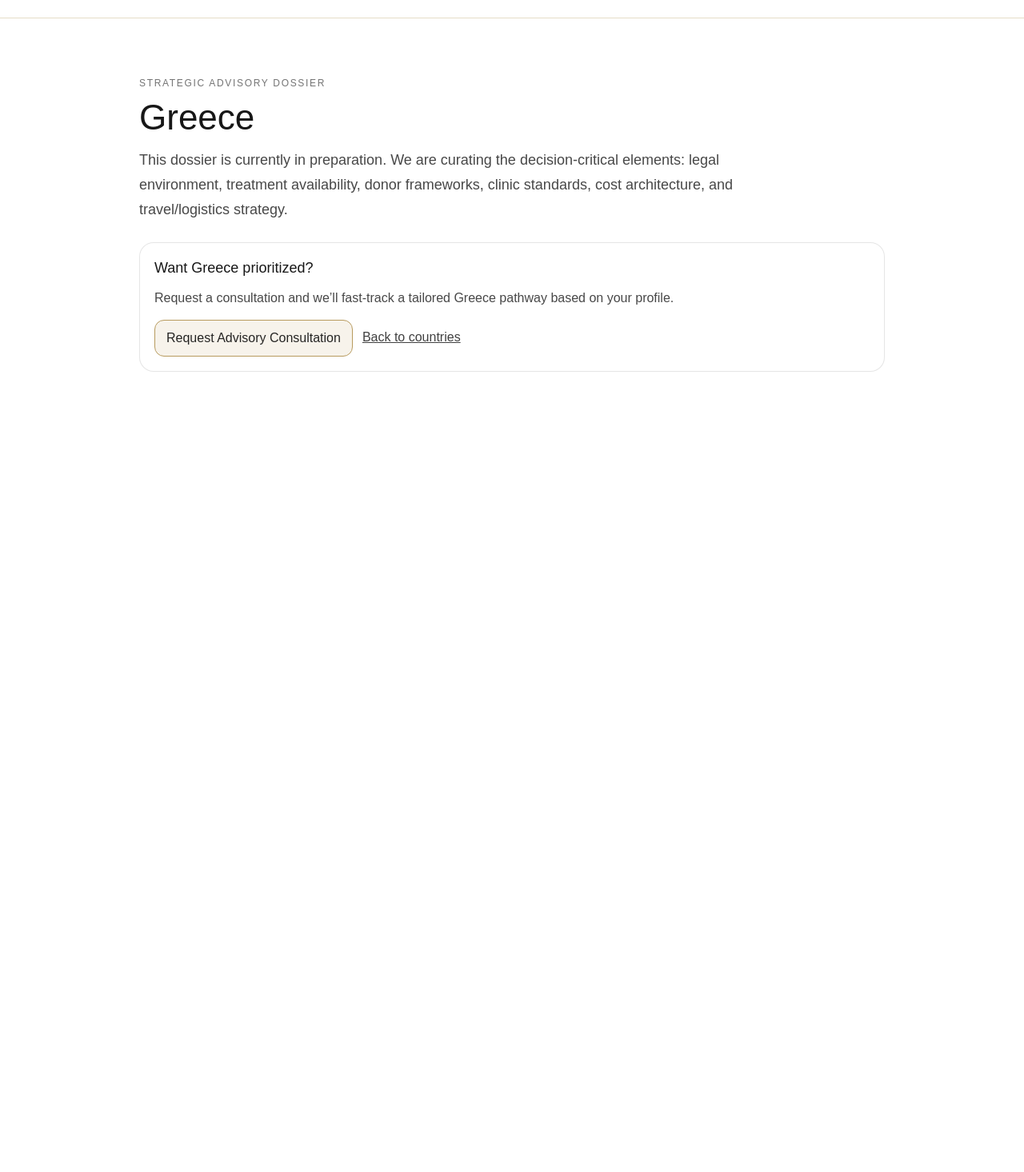
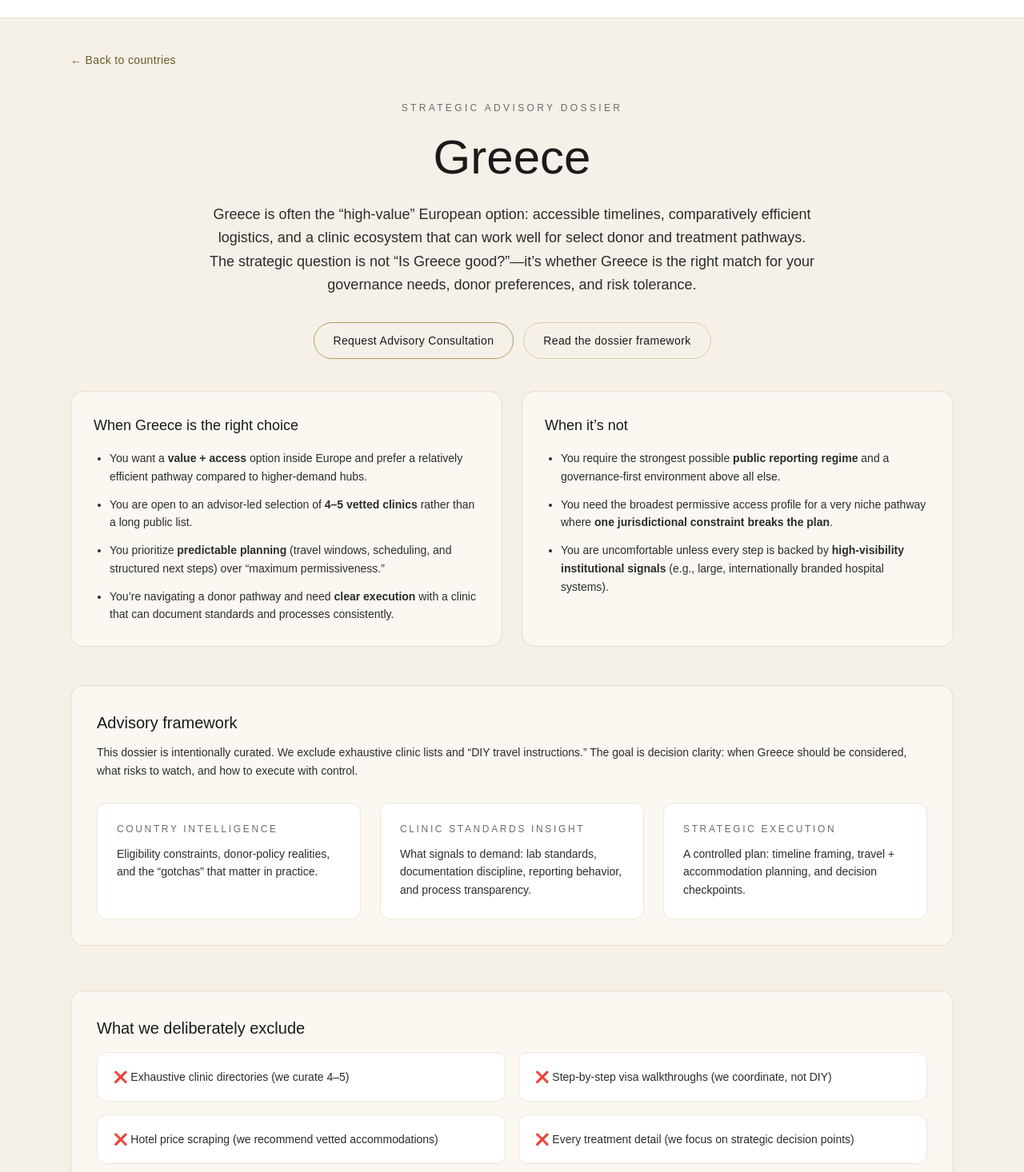
Before and after one commit to fmeliteintl-collab/fertilitycarehub-web, a Next.js app: page /countries/greece in a window 1280 px wide. Shown: the part 64-1530 px from the top of the page at 80% size. Before the commit the page ends 800 px from the top, so only its background shows below. Built offline with nearby package versions, Linux system fonts and the light colour scheme.

Commit message:
Add Greece strategic advisory dossier

```diff
--- a/app/countries/greece/page.tsx
+++ b/app/countries/greece/page.tsx
@@ -1,55 +1,190 @@
 import Link from "next/link";
 
-export default function GreeceDossier() {
+export default function GreeceDossierPage() {
   return (
-    <main style={{ maxWidth: 980, margin: "0 auto", padding: "72px 24px" }}>
-      <header style={{ marginBottom: 22 }}>
-        <div style={{ fontSize: 12, letterSpacing: "0.14em", textTransform: "uppercase", color: "rgba(0,0,0,0.55)" }}>
+    <main className="bg-[#F5F1E8] text-[#1A1A1A]">
+      {/* Top helper nav */}
+      <section className="max-w-6xl mx-auto px-6 pt-10">
+        <Link
+          href="/countries"
+          className="inline-flex items-center gap-2 text-sm tracking-wide text-[#6B5A2B] hover:opacity-80"
+        >
+          ← Back to countries
+        </Link>
+      </section>
+
+      {/* Hero */}
+      <section className="max-w-6xl mx-auto px-6 pt-10 pb-10">
+        <div className="text-center max-w-3xl mx-auto">
+          <div className="text-xs tracking-[0.28em] uppercase text-[#6B6B6B]">
             Strategic Advisory Dossier
           </div>
-        <h1 style={{ fontSize: 44, lineHeight: 1.1, margin: "10px 0 0" }}>Greece</h1>
-        <p style={{ marginTop: 14, fontSize: 18, lineHeight: 1.7, color: "rgba(0,0,0,0.72)", maxWidth: 760 }}>
-          This dossier is currently in preparation. We are curating the decision-critical elements:
-          legal environment, treatment availability, donor frameworks, clinic standards, cost architecture,
-          and travel/logistics strategy.
-        </p>
-      </header>
 
-      <section
-        style={{
-          marginTop: 26,
-          border: "1px solid rgba(0,0,0,0.10)",
-          borderRadius: 18,
-          padding: 18,
-          background: "rgba(255,255,255,0.55)",
-        }}
-      >
-        <h2 style={{ margin: 0, fontSize: 18 }}>Want Greece prioritized?</h2>
-        <p style={{ marginTop: 10, marginBottom: 0, color: "rgba(0,0,0,0.72)", lineHeight: 1.7 }}>
-          Request a consultation and we’ll fast-track a tailored Greece pathway based on your profile.
+          <h1 className="mt-4 text-4xl md:text-6xl leading-tight font-medium">
+            Greece
+          </h1>
+
+          <p className="mt-5 text-base md:text-lg leading-relaxed text-[#2C2C2C]">
+            Greece is often the “high-value” European option: accessible timelines,
+            comparatively efficient logistics, and a clinic ecosystem that can work
+            well for select donor and treatment pathways. The strategic question is
+            not “Is Greece good?”—it’s whether Greece is the right match for your
+            governance needs, donor preferences, and risk tolerance.
           </p>
 
-        <div style={{ marginTop: 14, display: "flex", gap: 12, flexWrap: "wrap" }}>
+          <div className="mt-8 flex flex-col sm:flex-row items-center justify-center gap-3">
             <Link
-            href="/consultation#request"
-            style={{
-              textDecoration: "none",
-              padding: "10px 14px",
-              borderRadius: 12,
-              border: "1px solid #B89B5E",
-              background: "rgba(184,155,94,0.12)",
-              color: "rgba(0,0,0,0.85)",
-            }}
+              href="/consultation"
+              className="inline-flex items-center justify-center rounded-full border border-[#B89B5E] px-6 py-3 text-sm tracking-wide hover:bg-[#EFE6D4] transition"
+            >
+              Request Advisory Consultation
+            </Link>
+            <Link
+              href="#framework"
+              className="inline-flex items-center justify-center rounded-full border border-[#D9CBAA] px-6 py-3 text-sm tracking-wide hover:bg-[#F0E8D8] transition"
+            >
+              Read the dossier framework
+            </Link>
+          </div>
+        </div>
+      </section>
+
+      {/* Two-column decision cards */}
+      <section className="max-w-6xl mx-auto px-6 pb-12">
+        <div className="grid grid-cols-1 md:grid-cols-2 gap-6">
+          <div className="rounded-2xl border border-[#E5DDC8] bg-[#FBF8F2] p-7">
+            <h2 className="text-lg font-medium">When Greece is the right choice</h2>
+            <ul className="mt-4 space-y-3 text-sm leading-relaxed text-[#2C2C2C] list-disc pl-5">
+              <li>
+                You want a <strong>value + access</strong> option inside Europe and
+                prefer a relatively efficient pathway compared to higher-demand hubs.
+              </li>
+              <li>
+                You are open to an advisor-led selection of <strong>4–5 vetted clinics</strong>{" "}
+                rather than a long public list.
+              </li>
+              <li>
+                You prioritize <strong>predictable planning</strong> (travel windows,
+                scheduling, and structured next steps) over “maximum permissiveness.”
+              </li>
+              <li>
+                You’re navigating a donor pathway and need <strong>clear execution</strong>{" "}
+                with a clinic that can document standards and processes consistently.
+              </li>
+            </ul>
+          </div>
+
+          <div className="rounded-2xl border border-[#E5DDC8] bg-[#FBF8F2] p-7">
+            <h2 className="text-lg font-medium">When it’s not</h2>
+            <ul className="mt-4 space-y-3 text-sm leading-relaxed text-[#2C2C2C] list-disc pl-5">
+              <li>
+                You require the strongest possible <strong>public reporting regime</strong>{" "}
+                and a governance-first environment above all else.
+              </li>
+              <li>
+                You need the broadest permissive access profile for a very niche pathway
+                where <strong>one jurisdictional constraint breaks the plan</strong>.
+              </li>
+              <li>
+                You are uncomfortable unless every step is backed by{" "}
+                <strong>high-visibility institutional signals</strong> (e.g., large,
+                internationally branded hospital systems).
+              </li>
+            </ul>
+          </div>
+        </div>
+      </section>
+
+      {/* Framework */}
+      <section id="framework" className="max-w-6xl mx-auto px-6 pb-14">
+        <div className="rounded-2xl border border-[#E5DDC8] bg-[#FBF8F2] p-8">
+          <h3 className="text-xl font-medium">Advisory framework</h3>
+          <p className="mt-3 text-sm leading-relaxed text-[#2C2C2C]">
+            This dossier is intentionally curated. We exclude exhaustive clinic lists and
+            “DIY travel instructions.” The goal is decision clarity: when Greece should be
+            considered, what risks to watch, and how to execute with control.
+          </p>
+
+          <div className="mt-7 grid grid-cols-1 md:grid-cols-3 gap-6">
+            <div className="rounded-xl border border-[#EFE6D4] bg-white p-6">
+              <div className="text-xs tracking-[0.22em] uppercase text-[#6B6B6B]">
+                Country intelligence
+              </div>
+              <p className="mt-3 text-sm leading-relaxed text-[#2C2C2C]">
+                Eligibility constraints, donor-policy realities, and the “gotchas” that
+                matter in practice.
+              </p>
+            </div>
+
+            <div className="rounded-xl border border-[#EFE6D4] bg-white p-6">
+              <div className="text-xs tracking-[0.22em] uppercase text-[#6B6B6B]">
+                Clinic standards insight
+              </div>
+              <p className="mt-3 text-sm leading-relaxed text-[#2C2C2C]">
+                What signals to demand: lab standards, documentation discipline, reporting
+                behavior, and process transparency.
+              </p>
+            </div>
+
+            <div className="rounded-xl border border-[#EFE6D4] bg-white p-6">
+              <div className="text-xs tracking-[0.22em] uppercase text-[#6B6B6B]">
+                Strategic execution
+              </div>
+              <p className="mt-3 text-sm leading-relaxed text-[#2C2C2C]">
+                A controlled plan: timeline framing, travel + accommodation planning,
+                and decision checkpoints.
+              </p>
+            </div>
+          </div>
+        </div>
+      </section>
+
+      {/* What we exclude */}
+      <section className="max-w-6xl mx-auto px-6 pb-14">
+        <div className="rounded-2xl border border-[#E5DDC8] bg-[#FBF8F2] p-8">
+          <h3 className="text-xl font-medium">What we deliberately exclude</h3>
+          <div className="mt-4 grid grid-cols-1 md:grid-cols-2 gap-4 text-sm text-[#2C2C2C]">
+            <div className="rounded-xl border border-[#EFE6D4] bg-white p-5">
+              ❌ Exhaustive clinic directories (we curate 4–5)
+            </div>
+            <div className="rounded-xl border border-[#EFE6D4] bg-white p-5">
+              ❌ Step-by-step visa walkthroughs (we coordinate, not DIY)
+            </div>
+            <div className="rounded-xl border border-[#EFE6D4] bg-white p-5">
+              ❌ Hotel price scraping (we recommend vetted accommodations)
+            </div>
+            <div className="rounded-xl border border-[#EFE6D4] bg-white p-5">
+              ❌ Every treatment detail (we focus on strategic decision points)
+            </div>
+          </div>
+        </div>
+      </section>
+
+      {/* Next actions */}
+      <section className="max-w-6xl mx-auto px-6 pb-16">
+        <div className="rounded-2xl border border-[#E5DDC8] bg-[#111111] text-[#F7F2E6] p-8">
+          <h3 className="text-xl font-medium">If you’re considering Greece</h3>
+          <p className="mt-3 text-sm leading-relaxed text-[#EDE6D6] max-w-3xl">
+            The fastest way to reduce risk is to align the jurisdiction to your pathway,
+            then shortlist clinics based on standards signals—not marketing. If you want,
+            we’ll map your profile to the correct pathway, then curate options and a plan.
+          </p>
+
+          <div className="mt-6 flex flex-col sm:flex-row gap-3">
+            <Link
+              href="/consultation"
+              className="inline-flex items-center justify-center rounded-full bg-[#F5EAD2] text-[#1A1A1A] px-6 py-3 text-sm tracking-wide hover:opacity-90 transition"
             >
               Request Advisory Consultation
             </Link>
 
             <Link
               href="/countries"
-            style={{ textDecoration: "underline", color: "rgba(0,0,0,0.75)", padding: "10px 0" }}
+              className="inline-flex items-center justify-center rounded-full border border-[#B89B5E] px-6 py-3 text-sm tracking-wide hover:bg-[#1A1A1A] hover:text-[#F7F2E6] transition"
             >
               Back to countries
             </Link>
+          </div>
         </div>
       </section>
     </main>
```
Lines whose indentation alone changed are shown as unchanged.
